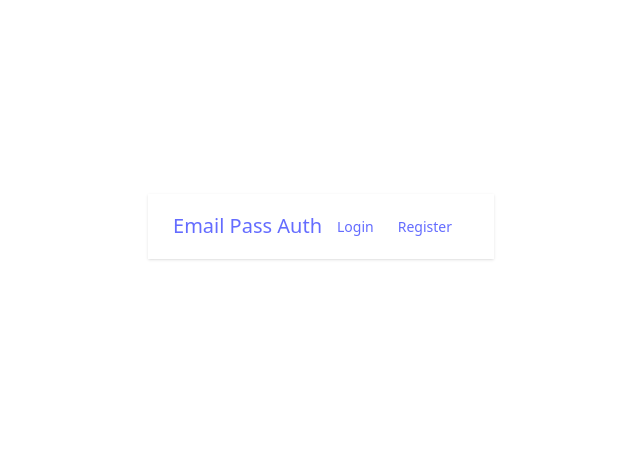
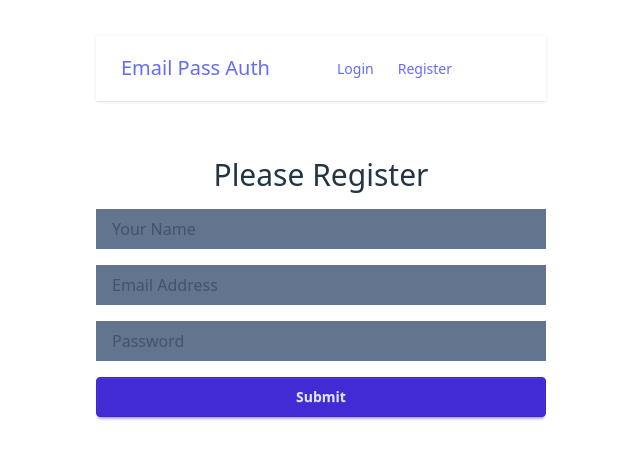
Before and after one commit to jnakht/user-email-password-auth-recap, a React (Vite) app: page /register in a window 1280 px wide. Shown: the part 174-632 px from the top of the page, without its empty margins (319-959 px from the left). Built offline with nearby package versions, Linux system fonts and the light colour scheme.

Commit message:
register styling added

```diff
--- a/src/Register/Register.jsx
+++ b/src/Register/Register.jsx
@@ -1,9 +1,18 @@
 
 
 const Register = () => {
+    const handleRegister = (e) => {
+        e.preventDefault();
+    }
     return (
         <div>
-
+            <h3 className="text-3xl mt-[56px] mb-4">Please Register</h3>
+            <form className="flex flex-col gap-4 w-[450px]">
+                <input className="bg-slate-500 py-2 px-4" type="text" placeholder="Your Name" name="name" id="" />
+                <input className="bg-slate-500 py-2 px-4" type="email" placeholder="Email Address" name="email" id="" />
+                <input className="bg-slate-500 py-2 px-4" type="password" placeholder="Password" name="password" id="" />
+                <input className="btn btn-primary" type="submit" value="Submit" />
+            </form>
         </div>
     );
 };
```
